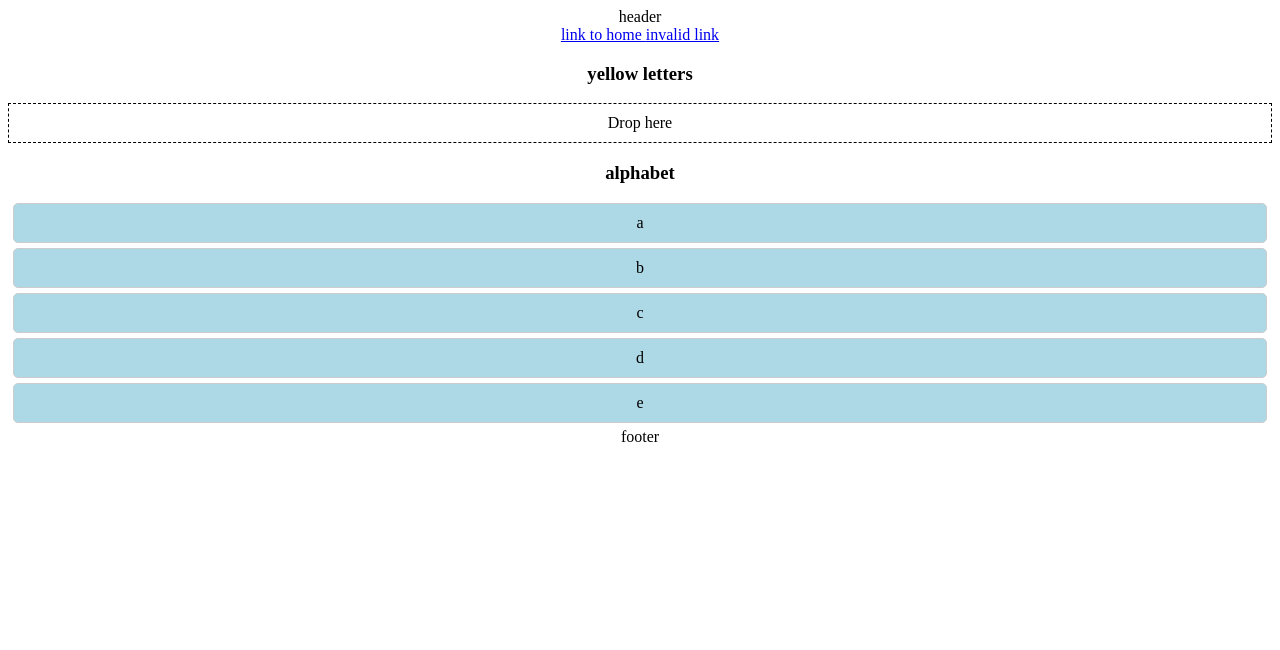
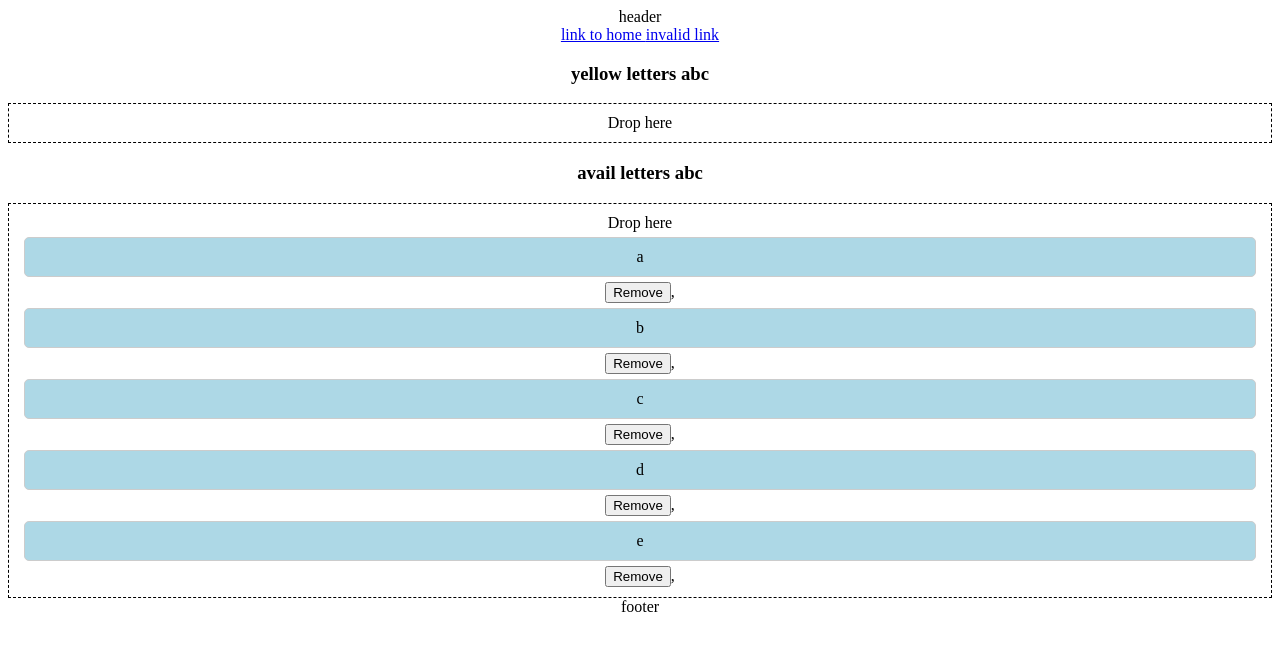
Before and after one commit to rorour/VordliHelper, a React (Create React App) app in the folder vordli-helper/: page / in a window 1280 px wide. Shown: the top 650 px of the page. Built offline with nearby package versions, Linux system fonts and the light colour scheme.

Commit message:
ckp drop zones working

```diff
--- a/vordli-helper/src/DropZone.js
+++ b/vordli-helper/src/DropZone.js
@@ -2,16 +2,18 @@
 import { useDrop } from 'react-dnd';
 import DragItem from './DragItem';
 
-const DropZone = ({ onDrop }) => {
+const DropZone = ({ props }) => {
     const [{ isOver }, drop] = useDrop(() => ({
         accept: 'item',
-        drop: (item) => onDrop(item),
+        drop: (item) => props.onDrop(item),
         collect: (monitor) => ({
             isOver: monitor.isOver(),
         }),
     }));
 
     return (
+        <div className={ props.outerClass }>
+            <h3>{ props.title }</h3>
             <div
                 ref={drop}
                 style={{
@@ -19,8 +21,19 @@ const DropZone = ({ onDrop }) => {
                     padding: '10px',
                 }}>
                 Drop here
+
+                { props.getter.map((value) => (
+                    <div key={value} className={ props.innerClass }>
+                        <DragItem value={value} key={value} origin={ props.origin} />
+                        <button onClick={() => props.handleRemoveItem(value, props.setter)}> Remove </button>,
+                    </div>
+
+                )) }
                 {/* <DragItem value="Item 5" /> */}
             </div>
+        </div>
+
+
     );
 };
 
--- a/vordli-helper/src/Home.js
+++ b/vordli-helper/src/Home.js
@@ -24,32 +24,16 @@ const QueryBuilder = () => {
     const [grayLetters, setGrayLetters] = useState([]);
 
     const removeOriginLetter = (item) => {
-        let getter = null;
-        let setter = null;
-        switch (item.origin) {
-            case letterFields.AVAILABLE_ALPHABET:
-                getter = availableAlphabet;
-                setter = setAvailableAlphabet;
-        }
-        setter(prevItems => {
+        getLetterZoneProps(item.origin).setter(prevItems => {
             let updatedItems = [...prevItems]
             updatedItems.splice(updatedItems.indexOf(item.value), 1);
             return updatedItems;
         });
     };
 
-    const handleAlphabetDrop = (item) => {
-        setAvailableAlphabet((prevItems) => [...prevItems, item]);
-    };
-
-    const handleYellowDrop = (item) => {
+    const handleDrop = (item, setter) => {
         removeOriginLetter(item);
-        setYellowLetters((prevItems) => [...prevItems, item.value]);
-    };
-
-    const handleGrayDrop = (item) => {
-        removeOriginLetter(item);
-        setGrayLetters((prevItems) => [...prevItems, item.value]);
+        setter((prevItems) => [...prevItems, item.value]);
     };
 
     const handleRemoveItem = (value, setter) => {
@@ -60,34 +44,39 @@ const QueryBuilder = () => {
         });
     };
 
+    const getLetterZoneProps = (origin) => {
+        switch (origin) {
+            case letterFields.AVAILABLE_ALPHABET:
+                return {
+                    getter: availableAlphabet,
+                    handleRemoveItem: handleRemoveItem,
+                    innerClass: "AlphabetLetter",
+                    onDrop: (item) => handleDrop(item, setAvailableAlphabet),
+                    origin: letterFields.AVAILABLE_ALPHABET,
+                    outerClass: "AvailableAlphabet",
+                    setter: setAvailableAlphabet,
+                    title: "avail letters abc",
+                };
+            case letterFields.YELLOW_LETTERS:
+                return {
+                    getter: yellowLetters,
+                    handleRemoveItem: handleRemoveItem,
+                    innerClass: "YellowLetter",
+                    onDrop: (item) => handleDrop(item, setYellowLetters),
+                    origin: letterFields.YELLOW_LETTERS,
+                    outerClass: "YellowLetters",
+                    setter: setYellowLetters,
+                    title: "yellow letters abc",
+                };
+        }
+
+    };
+
     return (
         <DndProvider backend={HTML5Backend}>
             <div className="QueryBuilder">
-                <div className="yellowLetters">
-                    <h3>yellow letters</h3>
-                    <DropZone onDrop={handleYellowDrop} />
-
-                    {/* // todo send haandleremove as closure */}
-                    { yellowLetters.map((value) => (
-                        // todo this should probably  be a component.
-                        <div key={value} className="YellowLetter">
-                            <DragItem value={value} key={value} origin={ letterFields.YELLOW_LETTERS } />
-                            <button onClick={() =>
-                                handleRemoveItem(value, setYellowLetters)}
-                            >
-                            Remove
-                        </button>,
-                        </div>
-
-                    )) }
-                </div>
-                <div className="availableAlphabet">
-                    <h3>alphabet</h3>
-                    { availableAlphabet.map((item) => {
-                        return (
-                        <DragItem value={item} key={item} origin={ letterFields.AVAILABLE_ALPHABET } />
-                    )}) }
-                </div>
+                <DropZone props={ getLetterZoneProps(letterFields.YELLOW_LETTERS) } />
+                <DropZone props={ getLetterZoneProps(letterFields.AVAILABLE_ALPHABET) } />
                 {/* <div style={{
                     border: '1px solid #ccc',
                     padding: '10px', borderRadius: '5px'
```
Lines whose indentation alone changed are shown as unchanged.
